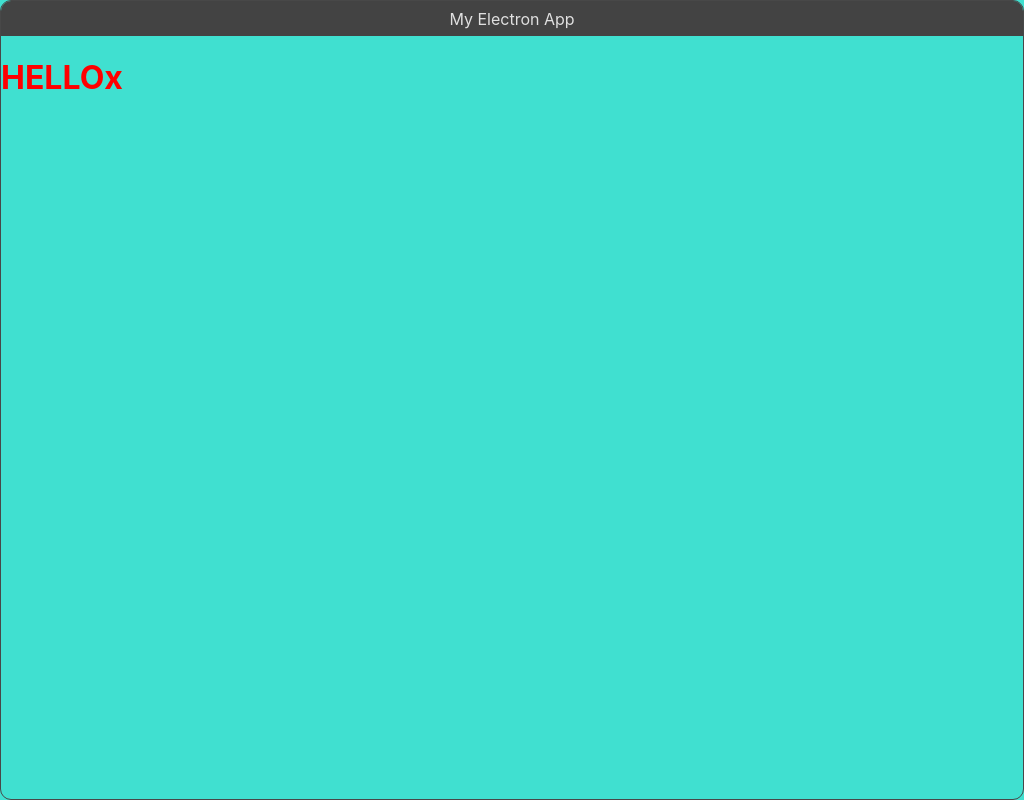
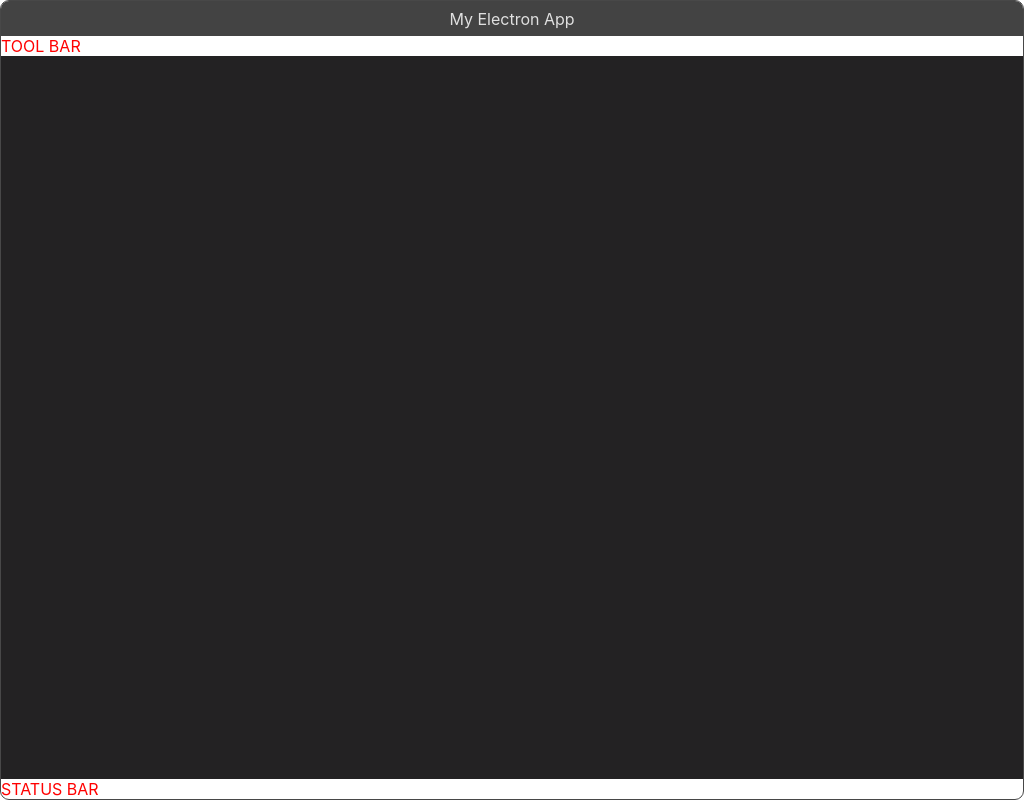
Before and after one commit to morew4rd/basic_electron, an Electron app: page src/electron_app/index.html in a window 1024 px wide. Drawn offline with Linux system fonts and the light colour scheme.

Commit message:
scroll bars, "contenteditable" for testing

```diff
--- a/src/electron_app/index.html
+++ b/src/electron_app/index.html
@@ -9,34 +9,20 @@
   <link rel="stylesheet" href="../web_app/public/app_shared.css" />
   <style>
     body {
-      display: flex;
-      flex-direction: column;
-      width: 100vw;
-      height: 100vh;
+      /* Electron specific things here */
+
     }
 
     #shell {
-      box-sizing: border-box;
-      overflow: hidden;
-
-      width: 100%;
-      height: 100%;
-      padding: 0 0 0 0;
-      margin: 0 0 0 0;
-      flex-grow: 1;
-      flex: 1;
-      display: flex;
-      flex-direction: column;
-      /* TODO body border toggle with script */
+      /* Extras */
       border-color: #484848;
       border-style: solid;
       border-width: 1px;;
-      border-radius: 11px;
+      border-radius: 9px;
 
       -electron-corner-smoothing: system-ui;
-      /* DEBUG THEME OVERRIDES */
-      /* border: crimson solid 5px; */
     }
+
 
     #titlebar {
       padding: 0 0 0 0;
@@ -45,7 +31,7 @@
       -webkit-user-select: none;
       -webkit-app-region: drag;
       text-align: center;
-      max-height: 2.2rem;
+      max-height: 2.2rem;  /* MATCH APPBODY */
       flex-grow: 1;
       overflow: hidden;
 
@@ -59,17 +45,8 @@
       -webkit-app-region: no-drag;
     }
 
-
-
     #appbody {
-      overflow: scroll; /* TODO: try clip*/
-      padding: 0 0 0 0;
-      margin: 0 0 0 0;
-      flex-grow: 1;
-      flex: 1;
-      /* DEBUG */
-      /* background-color: #0000ff44; color: #ff0000; */
-      /* border: darkgreen solid 10px; */
+      max-height: calc(100vh - 2.2rem); /* MATCH TITLEBAR */
     }
 
 
--- a/src/web_app/app/app.html
+++ b/src/web_app/app/app.html
@@ -1,58 +1,11 @@
-<!--
+<div>
+    TOOL BAR
+</div>
+<div style="background-color: #232223ff; color: #f9f9f9ff; padding: 0; flex: 1; overflow: scroll; ">
+    <div contenteditable="true" style="height: 100%">
 
- <div style="overflow: scroll; padding: 1rem; background-color: #232223ff; color: #f9f9f9ff;">
-    <div id="test1">
-        APP HERE
     </div>
-    <h1>AAAAAAAAAAA</h1>
-    <h1>AAAAAAAAAAA</h1>
-    <h1>AAAAAAAAAAA</h1>
-    <h1>AAAAAAAAAAA</h1>
-    <h1>AAAAAAAAAAA</h1>
-
-
-    <h1>AAAAAAAAAAA</h1>
-    <h1>AAAAAAAAAAA</h1>
-    <h1>AAAAAAAAAAA</h1>
-    <h1>AAAAAAAAAAA</h1>
-    <h1>AAAAAAAAAAA</h1>
-    <h1>AAAAAAAAAAA</h1>
-    <h1>AAAAAAAAAAA</h1>
-    <h1>AAAAAAAAAAA</h1>
-    <h1>AAAAAAAAAAA</h1>
-    <h1>AAAAAAAAAAA</h1>
-    <h1>AAAAAAAAAAA</h1>
-    <h1>AAAAAAAAAAA</h1>
-    <h1>AAAAAAAAAAA</h1>
-    <h1>AAAAAAAAAAA</h1>
-    <h1>AAAAAAAAAAA</h1>
-    <h1>AAAAAAAAAAA</h1>
-    <h1>AAAAAAAAAAA</h1>
-    <h1>AAAAAAAAAAA</h1>
-    <h1>AAAAAAAAAAA</h1>
-    <h1>AAAAAAAAAAA</h1>
-    <h1>AAAAAAAAAAA</h1>
-    <h1>AAAAAAAAAAA</h1>
-    <h1>AAAAAAAAAAA</h1>
-    <h1>AAAAAAAAAAA</h1>
-    <h1>AAAAAAAAAAA</h1>
-    <h1>AAAAAAAAAAA</h1>
-    <h1>AAAAAAAAAAA</h1>
-    <h1>AAAAAAAAAAA</h1>
-    <h1>AAAAAAAAAAA</h1>
-    <h1>AAAAAAAAAAA</h1>
-    <h1>AAAAAAAAAAA</h1>
-    <h1>AAAAAAAAAAA</h1>
-    <h1>AAAAAAAAAAA</h1>
-    <h1>AAAAAAAAAAA</h1>
-    <h1>AAAAAAAAAAA</h1>
-
 </div>
-<script>
-    $("#test1").text("Hello World!!!!!!!!!!!!");
-</script>
---->
-
-<h1>
-HELLOx
-</h1>
+<div>
+    STATUS BAR
+</div>
--- a/src/web_app/public/app_shared.css
+++ b/src/web_app/public/app_shared.css
@@ -1,10 +1,45 @@
 body {
+    display: flex;
+    flex-direction: column;
+    width: 100vw;
+    height: 100vh;
+
     padding: 0 0 0 0;
     margin: 0 0 0 0;
     /* THEME */
     font-family: -apple-system, BlinkMacSystemFont, "Segoe UI", Roboto, Helvetica, Arial, sans-serif;
     /* DEBUG. app overrides these */
-    /* background-color: #ffffff00;    TRANSPARENT!!!!!!!!! */
-    background-color: turquoise;
+    background-color: #ffff0000;    /* transparent yellow */
     color: red;
   }
+
+
+  #shell {
+    box-sizing: border-box;
+    overflow: hidden;
+    width: 100%;
+    height: 100%;
+    padding: 0 0 0 0;
+    margin: 0 0 0 0;
+    flex-grow: 1;
+    flex: 1;
+    display: flex;
+    flex-direction: column;
+
+    /* DEBUG THEME OVERRIDES */
+    /* border: crimson solid 5px; */
+  }
+
+  #appbody {
+    /* overflow: scroll; */
+    padding: 0 0 0 0;
+    margin: 0 0 0 0;
+    /* flex-grow: 1; */
+    flex: 1;
+    display: flex;
+    flex-direction: column;
+
+    /* DEBUG */
+    /* background-color: #0000ff44; color: #ff0000; */
+    /* border: darkgreen solid 10px; */
+  }
```
Also changed, not shown: src/web_app/index.html (+7 -1 lines).
